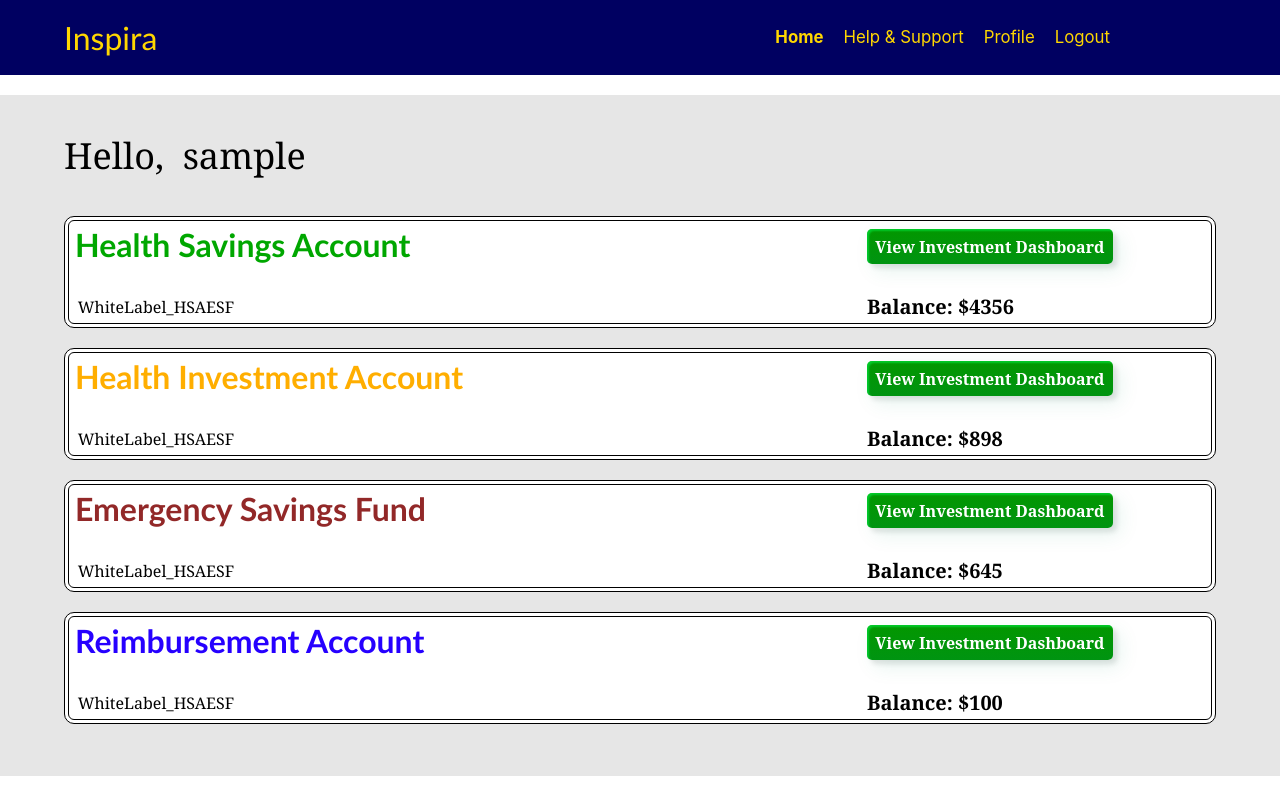
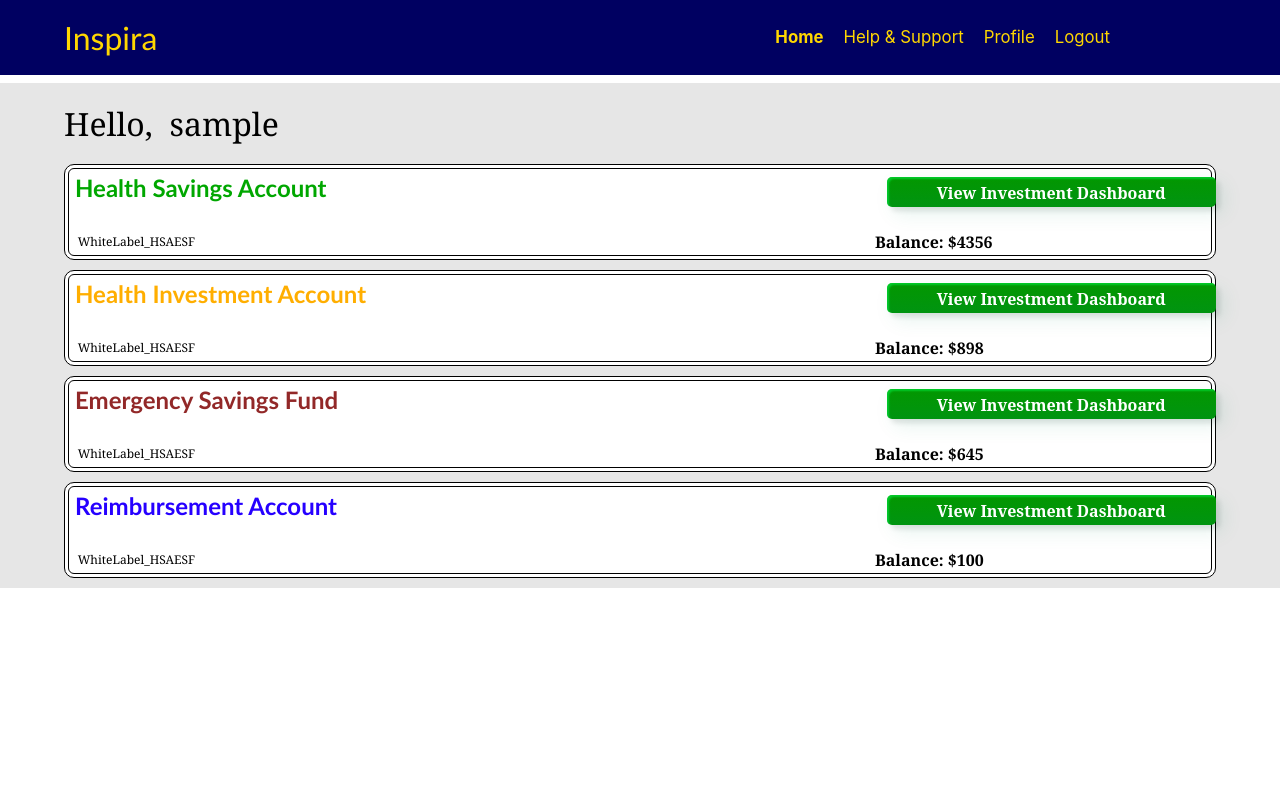
Before and after one commit to hema2150058/ReactWebAppUI, a React (Create React App) app: page /dashboard in a window 1280 px wide. Built offline with nearby package versions, Linux system fonts and the light colour scheme; sample sign-in values are in the browser's storage.

Commit message:
Login and Home Design Changes

```diff
--- /dev/null
+++ b/src/API/LoginStatus.js
@@ -0,0 +1,22 @@
+import axios from "axios";
+import apis from "./API_URL";
+
+const config = {
+    headers: {
+        "Access-Control-Allow-Origin": "http://localhost:3000",
+        "Access-Control-Allow-Methods": "GET,PUT,POST,DELETE,PATCH"
+    }
+};
+
+async function LoginStatus(userdata) {
+    console.log("hello 123")
+    const result = await axios.post("http://localhost:5120/Authentication/Login", userdata, config)
+        .then((response) => {
+            console.log(response);
+        }, (error) => {
+            console.log(error);
+        });
+    console.log("Hello " + result);
+}
+
+export default LoginStatus;
--- a/src/screens/Authentication/Login.css
+++ b/src/screens/Authentication/Login.css
@@ -75,11 +75,36 @@ input {
     border: 1px solid #2c2a2a;
     border-radius: 3px;
     border-width: 2px;
+    border-color: white;
+}
+
+#username{
+    border-width: 1.5px;
+    border-color: rgb(101, 101, 101);
+}
+
+#username:focus {
+    /* box-shadow: 0px 0px 5px navy; */
+    outline: none;
+    box-shadow: 1.5px 2.5px 0px navy;
+    border:1px solid rgb(6, 6, 6);
+}
+
+#password{
+    border-width: 1.5px;
+    border-color: rgb(101, 101, 101);
+}
+
+#password:focus {
+    outline: none;
+    box-shadow: 1.5px 2.5px 0px navy;
+    border:1px solid rgb(6, 6, 6);
 }
 
 .button {
     width: 40%;
-    padding: 15px;
+    max-height: 2.5rem;
+    padding: 10px;
     background-color: rgb(58, 58, 123);
     color: #fff;
     border: none;
--- a/src/screens/Authentication/Login.jsx
+++ b/src/screens/Authentication/Login.jsx
@@ -5,6 +5,7 @@ import { faEyeSlash, faEye, } from '@fortawesome/free-solid-svg-icons';
 
 import './Login.css';
 import { useEffect } from 'react';
+import LoginStatus from '../../API/LoginStatus';
 
 const Login = () => {
 
@@ -23,7 +24,7 @@ const Login = () => {
     const validUsername = 'John';
     const validPassword = '1234';
 
-    const handleLogin = (e) => {
+    const handleLogin = async (e) => {
         e.preventDefault();
         // Static data for user validation
 
@@ -31,19 +32,15 @@ const Login = () => {
             alert('Please enter username and password. ');
             return;
         }
-        // if(username==='' && password===''){
-        //     alert('Please enter username and password. ');
-        //     return;
-        // }
 
-        // const userdata = {
-        //     "username": username,
-        //     "password": password
-        // }
+        const userdata = {
+            "username": username,
+            "password": password
+        }
 
-        // const response = LoginStatus(userdata);
-        // console.log(response);
-        // // localStorage.setItem("username", response);
+        const response = await LoginStatus(userdata);
+        console.log(response);
+        // localStorage.setItem("username", response);
 
         localStorage.setItem("username", validUsername);
 
--- a/src/screens/Home/Home.css
+++ b/src/screens/Home/Home.css
@@ -5,25 +5,27 @@
 .mainDiv {
     background-color: rgb(230, 230, 230);
     min-height: 100%;
-    padding: 0 0 2rem 0;
+    padding: 0 0 0 0;
     min-width: 100%;
+    margin-top: -12px;
 }
 .welcomeUser {
     font-family: Cambria, Cochin, Georgia, Times, 'Times New Roman', serif;
-    font-size: 2.25rem;
+    font-size: 2rem;
     padding-left: 5%;
     font-weight: normal;
+    padding: 1.2rem 0 1.2rem 5%;
 }
 .accountCard {
     width: 90%;
-    height: 7rem;
+    height: 6rem;
     background-color: rgb(255, 255, 255);
     margin: 0 0 0 5%;
     border-radius: 10px;
     border: 1.5px solid rgb(0, 0, 0);
     outline: 1px solid rgb(0, 0, 0);
     outline-offset: -5px;
-    margin-bottom: 20px;
+    margin-bottom: 10px;
     display: flex;
     justify-content: space-between;
 }
@@ -43,7 +45,7 @@
 
 .accountName{
     padding-left: 10px;
-    font-size: 2rem;
+    font-size: 1.5rem;
     color: rgb(0, 197, 0);
     font-family: 'calibri';
     margin-top: 0rem;
@@ -52,11 +54,11 @@
 }
 
 .custom-btn {
-    width: 70%;
-    height: 35px;
+    width: 100%;
+    height: 30px;
     color: #fff;
     border-radius: 5px;
-    padding: 5px 5px;
+    padding: 5px 50px 5px 50px;
     font-family: 'serif';
     font-weight: 600;
     background: transparent;
@@ -69,7 +71,7 @@
       7px 7px 20px 0px rgba(1, 149, 99, 0.1),
       4px 4px 5px 0px rgba(0,0,0,.1);
     outline: none;
-    margin-left: 7rem;
+    margin-left: 40%;
     margin-top: .75rem;
    }
 
@@ -93,15 +95,16 @@
 
    .employerName{
     width: 100%;
-    margin: 0 0 .5rem .8rem;
-    font-size: 16px;
+    margin: .4rem 0 0 .8rem;
+    font-size: 12px;
     font-family: Georgia, 'Times New Roman', Times, serif;
     float: left;
    }
    .balance{
-    padding-top: 1.8rem;
+    padding-top: 1.5rem;
     font-size: 20px;
     font-family: Cambria, Cochin, Georgia, Times, 'Times New Roman', serif;
     font-weight: bold;
-    margin-left: 7rem;
+    margin-left: 7.5rem;
+    font-size: medium;
    }
--- a/src/screens/Home/Home.js
+++ b/src/screens/Home/Home.js
@@ -3,10 +3,8 @@ import './Home.css'
 function Home() {
     return (
         <div className='mainDiv'>
-            <div>
-                <p className='welcomeUser'>
+            <div className='welcomeUser'>
                     Hello, &nbsp;{localStorage.getItem("username")}
-                </p>
             </div>
             {accountData.accounts.map((item) => {
                 return (
--- a/src/screens/Profile.jsx
+++ b/src/screens/Profile.jsx
@@ -22,11 +22,9 @@ const Profile = () => {
         userName: 'John Doe',
         email: 'john@example.com',
         address: '123 Main St, City',
-        phoneNumber: '9879798897'
+        phoneNumber: '123-456-7890'
     });
-    // const [email, setEmail] = useState('');
 
-    // var isValid =true;
     // State to track editable fields
     const [editableFields, setEditableFields] = useState({
         userName: false,
@@ -34,8 +32,6 @@ const Profile = () => {
         address: false,
         phoneNumber: false
     });
-
-    //const [emailError, setEmailError] = useState('');
 
     // Function to toggle edit mode for a field
     const toggleEditMode = (field) => {
@@ -45,16 +41,6 @@ const Profile = () => {
         }));
     }
 
-    // const handleEmailChange = (text) => {
-    //     setEmail(text);
-    //     if (!/^[\w-]+(\.[\w-]+)*@([\w-]+\.)+[a-zA-Z]{2,7}$/.test(text)) {
-    //       setEmailError('Invalid email address');
-    //       isValid = false;
-    //     } else {
-    //       setEmailError('');
-    //     }
-    //   };
-
     // Function to handle changes to input fields
     const handleChange = (e, field) => {
         setUserData(prevState => ({
@@ -63,15 +49,6 @@ const Profile = () => {
         }));
     }
 
-    // const handleEmailBlur = () => {
-    //     if (!/^[\w-]+(\.[\w-]+)*@([\w-]+\.)+[a-zA-Z]{2,7}$/.test(email)) {
-    //         setEmailError('Invalid email address blur');
-    //         isValid = false;
-    //       }
-    //       else {
-    //         setEmailError('');
-    //       }
-    // }
     // Function to handle saving changes
     const handleSave = (field) => {
         toggleEditMode(field); // Disable edit mode
@@ -80,16 +57,6 @@ const Profile = () => {
 
     // Function to handle form submission
     const handleSubmit = () => {
-
-        // isValid = true;
-        // handleEmailBlur();
-        // if(isValid){
-        setEditableFields({
-            userName: false,
-            email: false,
-            phoneNumber: false,
-            address: false
-        });
         // Perform form submission logic here
         alert(`Changes submitted successfully! \n New user Data: \n${JSON.stringify(userData, null, 2)}`);
 
@@ -132,7 +99,7 @@ const Profile = () => {
                                 value={userData.email}
                                 onChange={(e) => handleChange(e, 'email')}
                                 disabled={!editableFields.email}
-                                                            />
+                            />
                             <span className='editIcon'>
                                 {editableFields.email ? (
                                     <FontAwesomeIcon icon={faSquareCheck} onClick={() => handleSave('email')} />
@@ -141,15 +108,14 @@ const Profile = () => {
                                 )}
                             </span>
                         </div>
-                                            </div>
+                    </div>
                     <div className="field">
                         <label>Phone number</label>
                         <div className="input-container">
                             <input
                                 className='profileInput'
-                                type="number"
+                                type="text"
                                 value={userData.phoneNumber}
-                                maxLength={10}
                                 onChange={(e) => handleChange(e, 'phoneNumber')}
                                 disabled={!editableFields.phoneNumber}
                             />
```
Also changed, not shown: src/API/APICalls.js (deleted, +0 -10 lines).
